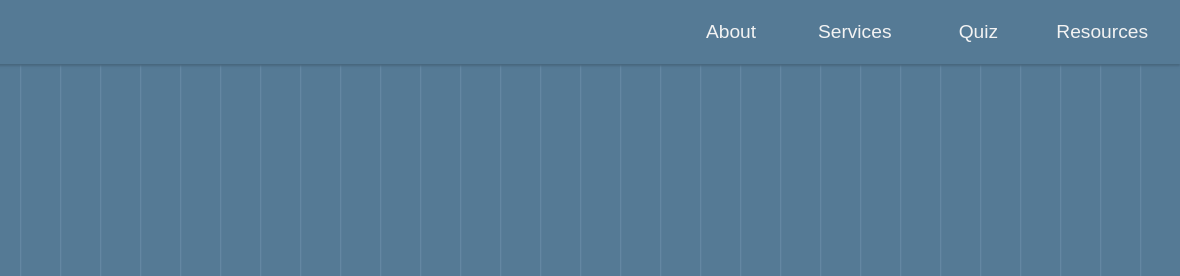
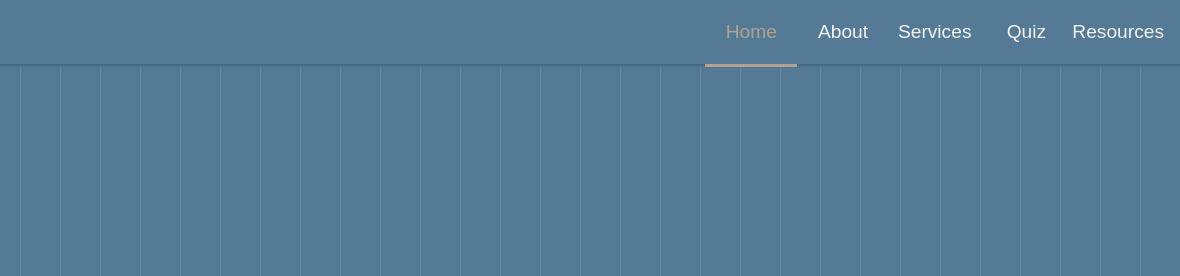
Before and after one commit to AlexShiresRoth/tutor-site, a Gatsby site: page / in a window 1280 px wide. Shown: the top 276 px of the page, 100-1280 px from the left. Built offline with nearby package versions, Linux system fonts and the light colour scheme; Gatsby itself is replaced by a stand-in of ours.

Commit message:
attempting to remove scrolling jank

```diff
--- a/sass/main.scss
+++ b/sass/main.scss
@@ -12,6 +12,7 @@ body {
 main {
   min-height: 85vh;
   background: $brand-blue;
+  scroll-snap-type: y mandatory;
 }
 footer {
   min-height: 15vh;
--- a/src/components/nav.js
+++ b/src/components/nav.js
@@ -120,10 +120,22 @@ class Nav extends React.Component {
           </Link>
         </div>
         <div className={navStyles.nav__right}>
-          <Link to="/about/">About</Link>
-          <Link to="/services/">Services</Link>
-          <Link to="/quiz/">Quiz</Link>
-          <Link to="/resources/">Resources</Link>
+          <Link to="/" activeClassName={navStyles.active}>
+            Home
+          </Link>
+
+          <Link to="/about/" activeClassName={navStyles.active}>
+            About
+          </Link>
+          <Link to="/services/" activeClassName={navStyles.active}>
+            Services
+          </Link>
+          <Link to="/quiz/" activeClassName={navStyles.active}>
+            Quiz
+          </Link>
+          <Link to="/resources/" activeClassName={navStyles.active}>
+            Resources
+          </Link>
         </div>
       </nav>
     )
--- a/src/components/navstyles/nav.module.scss
+++ b/src/components/navstyles/nav.module.scss
@@ -27,18 +27,22 @@
 }
 .nav__right {
   display: grid;
-  grid-template-columns: repeat(4, 1fr);
+  grid-template-columns: repeat(5, 1fr);
+  grid-template-rows: 1fr;
   margin-right: 1rem;
-  justify-items: center;
-  align-content: center;
   height: 100%;
   & a {
     color: $brand-text;
+    height: 100%;
     font-size: 1.2rem;
-    padding: 1rem;
     transition: all 0.4s ease-in-out;
     position: relative;
     text-decoration: none;
+    display: flex;
+    flex-direction: column;
+    justify-content: center;
+    align-items: center;
+
     &::after {
       content: "";
       width: 0px;
@@ -57,6 +61,21 @@
       visibility: visible;
       width: 100%;
       display: block;
+      background: $brand-accent;
+    }
+  }
+  & .active {
+    color: $brand-brown;
+    &::after {
+      content: "";
+      width: 100%;
+      height: 3px;
+      display: block;
+      visibility: visible;
+      transition: all 0.4s ease-in-out;
+      position: absolute;
+      top: 100%;
+      align-self: center;
       background: $brand-brown;
     }
   }
--- a/src/pages/services.js
+++ b/src/pages/services.js
@@ -4,7 +4,6 @@ import Layout from "../components/layout"
 import SEO from "../components/seo"
 import ServicesHeader from "../components/services/ServicesHeader"
 const services = props => {
-  console.log(props)
   return (
     <Layout>
       <SEO title="Services" />
```
Also changed, not shown: src/components/services/ServiceIndexMarker.js (+8 -2 lines), src/components/services/ServicesMap.js (+7 -6 lines), src/components/services/servicesstyles/ServiceIndexMarker.module.scss (added, +7 -0 lines), src/components/services/servicesstyles/ServicesMap.module.scss (+3 -5 lines), src/stylesheets/style.css.
